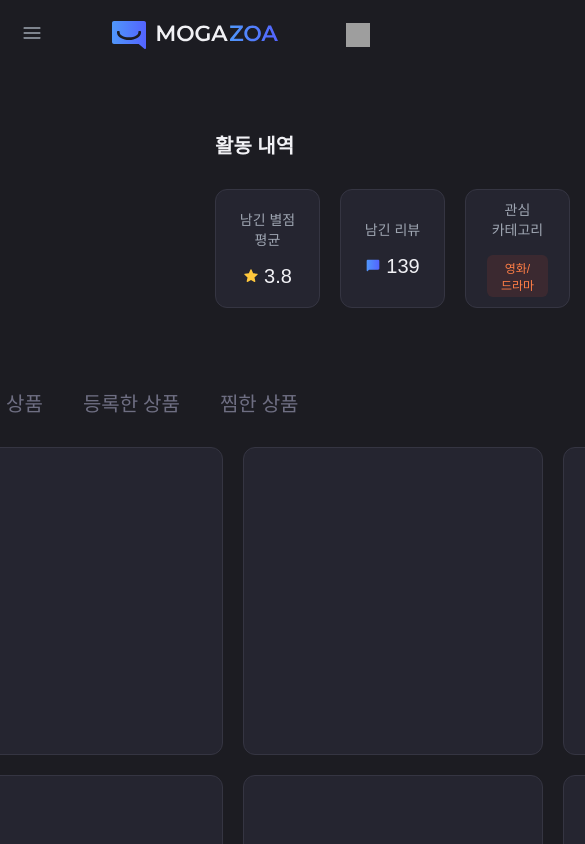
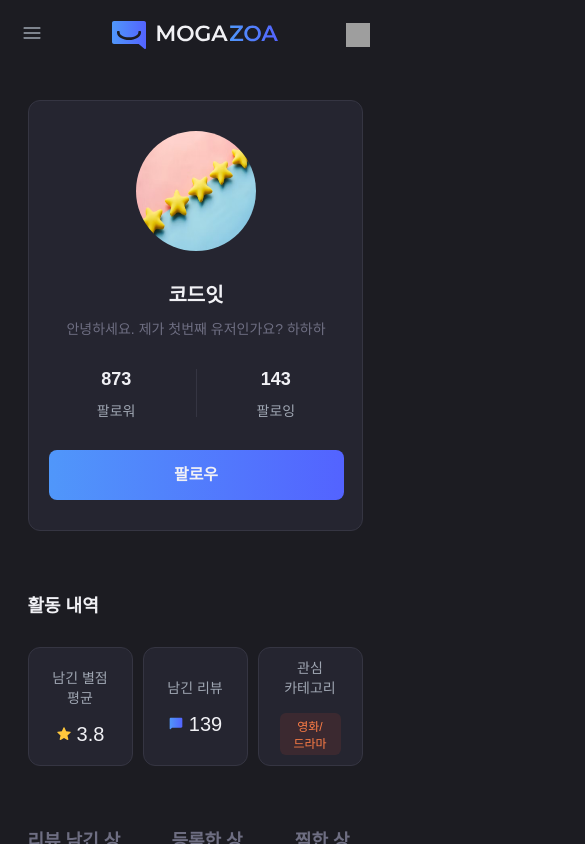
Before and after one commit to Codeit-FE3-Part4-team1-Final/Mogazoa, a Next.js app: page /profile/me in a window 390 px wide. Shown: the top 844 px of the page, 585 px wide, since content can reach past the window. Built offline with nearby package versions, Linux system fonts and the light colour scheme; grey boxes are pictures that could not be loaded; a web font is replaced by a local one.

Commit message:
💄 Style: profile 페이지 UI 구현, 반응형 디자인 구현

```diff
--- a/src/app/profile/me/page.module.scss
+++ b/src/app/profile/me/page.module.scss
@@ -1,20 +1,49 @@
 @import '/src/styles/main.scss';
 
 .wrapper {
-  display: grid;
-  grid-template-rows: 1fr;
-  grid-template-columns: auto auto;
+  @include flexbox;
+  padding: 60px 30px;
+  @include tablet {
+    padding: 40px 118px 60px;
+  }
+  @include mobile {
+    padding: 30px 20px 120px;
+  }
+}
+
+.container {
+  @include flexbox;
   gap: 60px;
-  align-items: center;
-  justify-content: center;
-  padding: 60px 30px;
+  width: 100%;
+  max-width: 1340px;
+  @include tablet {
+    flex-direction: column;
+  }
+  @include mobile {
+    flex-direction: column;
+  }
 }
 
 .profile-section {
   align-self: start;
+  @include tablet {
+    align-self: center;
+  }
+  @include mobile {
+    align-self: center;
+  }
 }
 
 .activity-section {
   @include column-flexbox;
   gap: 80px;
+  width: 100%;
+  @include tablet {
+    width: 509px;
+    gap: 60px;
+  }
+  @include mobile {
+    width: 335px;
+    gap: 60px;
+  }
 }
--- a/src/app/profile/me/page.tsx
+++ b/src/app/profile/me/page.tsx
@@ -27,9 +27,10 @@ const userDetail: UserDetail = {
 
 const cx = classNames.bind(styles);
 
-export default function page() {
+export default function profilePage() {
   return (
     <main className={cx('wrapper')}>
+      <section className={cx('container')}>
         <div className={cx('profile-section')}>
           <ProfileCard userDetail={userDetail} />
         </div>
@@ -37,6 +38,7 @@ export default function page() {
           <ActivityDetail userDetail={userDetail} />
           <ProfileProductPanel />
         </section>
+      </section>
     </main>
   );
 }
--- a/src/components/ActivityDetail/ActivityDetail.module.scss
+++ b/src/components/ActivityDetail/ActivityDetail.module.scss
@@ -3,15 +3,29 @@
 .wrapper {
   @include column-flexbox($align: start);
   gap: 30px;
+  width: 100%;
 }
 
 .title {
   color: $primary;
   font-size: 20px;
   font-weight: 600;
+  @include tablet {
+    font-size: 18px;
+  }
+  @include mobile {
+    font-size: 18px;
+  }
 }
 
 .card-box {
   @include flexbox;
   gap: 20px;
+  width: 100%;
+  @include tablet {
+    gap: 10px;
+  }
+  @include mobile {
+    gap: 10px;
+  }
 }
--- a/src/components/Card/ActivityCard/ActivityCard.module.scss
+++ b/src/components/Card/ActivityCard/ActivityCard.module.scss
@@ -2,7 +2,8 @@
 
 .activity-card {
   @include column-flexbox;
-  width: 300px;
+  flex: 1;
+  max-width: 300px;
   gap: 10px;
   border-radius: 12px;
   border: 1px solid $border;
@@ -11,6 +12,7 @@
   text-align: center;
   word-break: keep-all;
   @include tablet {
+    flex: initial;
     width: 163px;
     height: 119px;
     padding: 20px 21px;
@@ -19,6 +21,7 @@
     border-radius: 8px;
   }
   @include mobile {
+    flex: initial;
     width: 105px;
     height: 119px;
     padding: 20px 21px;
--- a/src/components/ProfileProductPanel/ProfileProductPanel.module.scss
+++ b/src/components/ProfileProductPanel/ProfileProductPanel.module.scss
@@ -3,6 +3,7 @@
 .wrapper {
   @include column-flexbox($align: start);
   gap: 30px;
+  width: 100%;
 }
 
 .title-container {
@@ -11,26 +12,47 @@
 }
 
 .title {
-  color: var(--gray-gray_6E6E82, #6e6e82);
-  font-family: Pretendard;
+  color: $tertiary;
   font-size: 20px;
-  font-style: normal;
-  font-weight: 400;
-  line-height: normal;
+  font-weight: 600;
+  @include tablet {
+    font-size: 18px;
+  }
+  @include mobile {
+    font-size: 18px;
+  }
 }
 
 .product-card-container {
   display: grid;
   grid-template-columns: 1fr 1fr 1fr;
   gap: 20px;
+  width: 100%;
+  justify-items: center;
+  @include tablet {
+    grid-template-columns: 1fr 1fr;
+    gap: 15px;
+  }
+  @include mobile {
+    grid-template-columns: 1fr 1fr;
+    gap: 15px;
+  }
 }
 
-// 임시 카드
+// 임시 카드 컴포넌트 완성되면 삭제
 .product-card {
-  width: 300px;
+  display: flex;
+  width: 100%;
+  max-width: 300px;
+  padding: 8px 8px 25px 8px;
   height: 308px;
-  flex-shrink: 0;
   border-radius: 12px;
   border: 1px solid var(--black-black_353542, #353542);
   background: var(--black-black_252530, #252530);
+  @include tablet {
+    height: 256px;
+  }
+  @include mobile {
+    height: 183px;
+  }
 }
--- a/src/components/ProfileProductPanel/index.tsx
+++ b/src/components/ProfileProductPanel/index.tsx
@@ -4,6 +4,7 @@ import styles from './ProfileProductPanel.module.scss';
 const cx = classNames.bind(styles);
 
 export default function ProfileProductPanel() {
+  // TODO(이시열): 제품 카드 데이터 바인딩, 타이틀 선택(정렬), 테블릿, 모바일 사이즈 타이틀 드롭다운
   return (
     <section className={cx('wrapper')}>
       <span className={cx('title-container')}>
```
Lines whose indentation alone changed are shown as unchanged.
